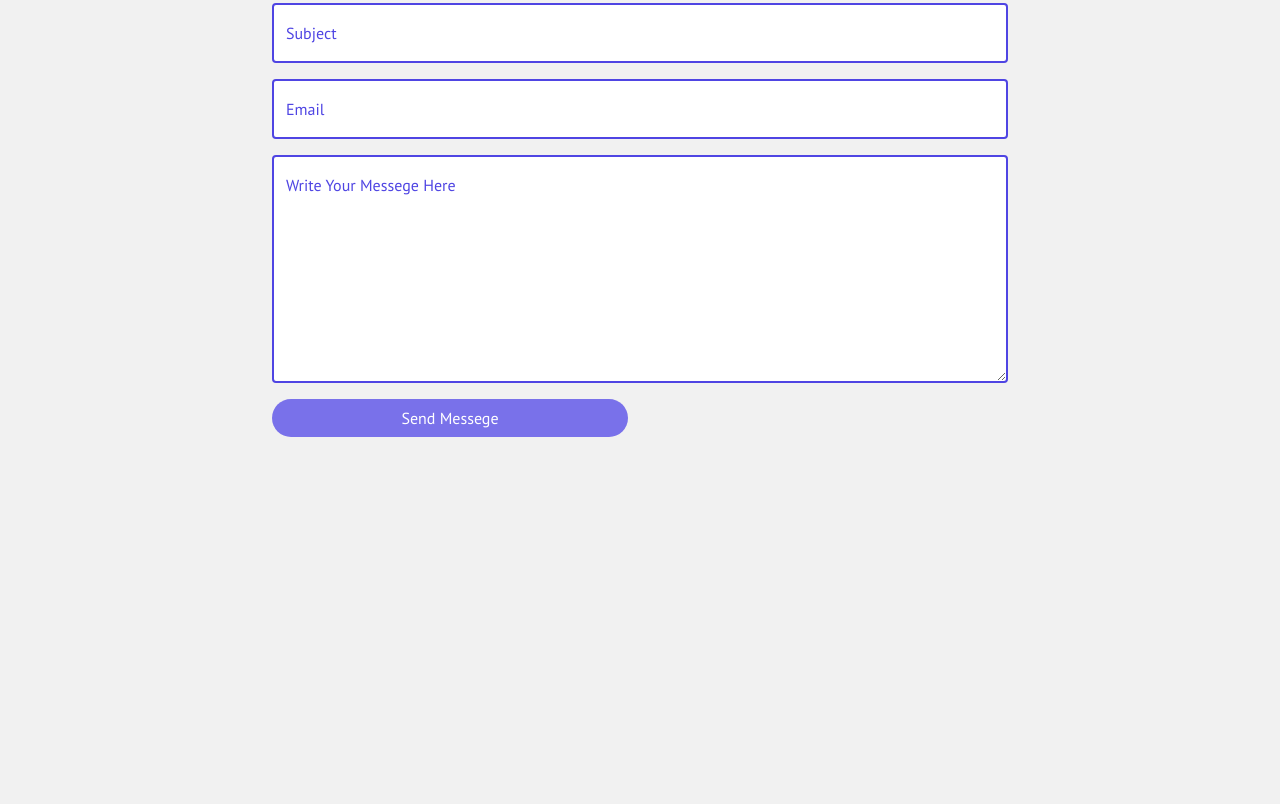
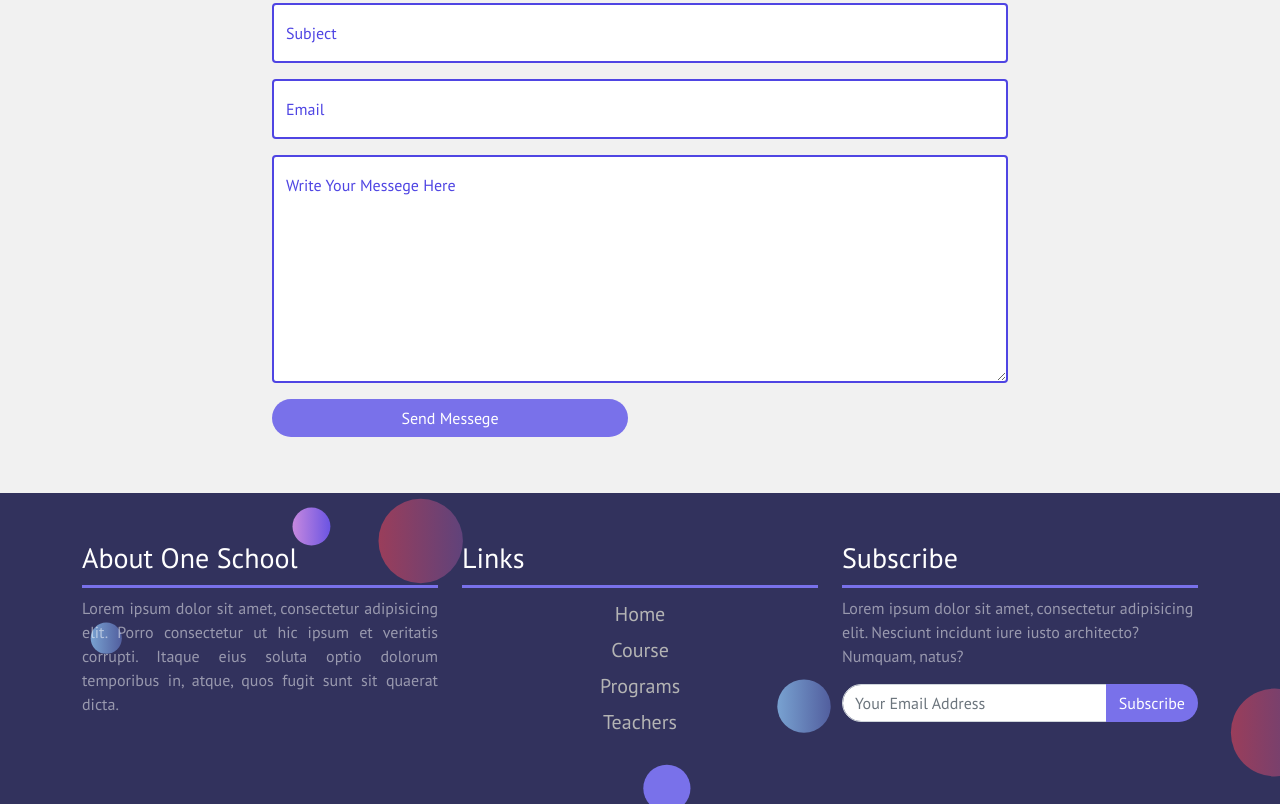
Before and after one commit to mm-tvkl/Complete-Project-4, a website: page index.html in a window 1280 px wide. Shown: the part 5388-6192 px from the top of the page. Before the commit the page ends 5881 px from the top, so only its background shows below. Drawn offline with nearby package versions, Linux system fonts and the light colour scheme.

Commit message:
Footer added To Project

```diff
--- a/index.html
+++ b/index.html
@@ -561,7 +561,8 @@
                                 <input type="email" class="form-control m-form-control py-3" placeholder="Email">
                             </div>
                             <div class="col-12 my-2">
-                                <textarea placeholder="Write Your Messege Here" class="form-control m-form-control py-3" cols="30" rows="8"></textarea>
+                                <textarea placeholder="Write Your Messege Here" class="form-control m-form-control py-3"
+                                    cols="30" rows="8"></textarea>
                             </div>
                             <div class="col-lg-6 col-md-6 col-sm-12 d-grid my-2">
                                 <input type="submit" value="Send Messege" class="btn btn-primary-color">
@@ -572,6 +573,45 @@
             </div>
         </div>
     </section>
+
+    <!-- Footer -->
+    <Footer>
+        <div class="container-fluid bg-svg3 py-5">
+            <div class="container">
+                <div class="row gy-4 justify-content-start">
+                    <div class="col-md-4 col-sm-12">
+                        <h3 class="text-white bb-primary">About One School</h3>
+                        <p class="text-white-50" style="text-align: justify;">
+                            Lorem ipsum dolor sit amet, consectetur adipisicing elit. Porro consectetur ut hic ipsum et
+                            veritatis corrupti. Itaque eius soluta optio dolorum temporibus in, atque, quos fugit sunt
+                            sit quaerat dicta.
+                        </p>
+                    </div>
+                    <div class="col-md-4 col-sm-12">
+                        <h3 class="text-white bb-primary">Links</h3>
+                        <ul class="list-unstyled text-center">
+                            <li class="footer-item"><a href="#">Home</a></li>
+                            <li class="footer-item"><a href="#">Course</a></li>
+                            <li class="footer-item"><a href="#">Programs</a></li>
+                            <li class="footer-item"><a href="#">Teachers</a></li>
+                        </ul>
+                    </div>
+                    <div class="col-md-4 col-sm-12">
+                        <div>
+                            <h3 class="text-white bb-primary">Subscribe</h3>
+                            <p class="text-white-50">
+                                Lorem ipsum dolor sit amet, consectetur adipisicing elit. Nesciunt incidunt iure iusto architecto? Numquam, natus?
+                            </p>
+                            <div class="input-group">
+                                <input type="email" placeholder="Your Email Address" class="form-control input-sub">
+                                <input type="submit" value="Subscribe" class="btn btn-primary-color">
+                            </div>
+                        </div>
+                    </div>
+                </div>
+            </div>
+        </div>
+    </Footer>
 
 </body>
 <!-- Bootstrap.bundle.js -->
```
Also changed, not shown: dist/css/main.css, dist/scss/_footer.scss (added), dist/scss/main.scss, 1 other file.
